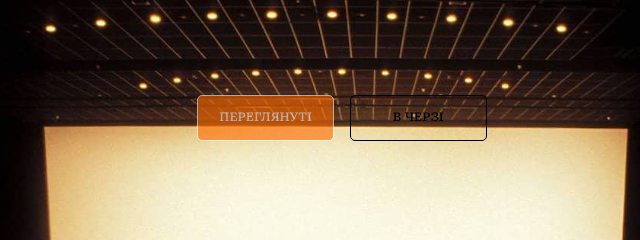
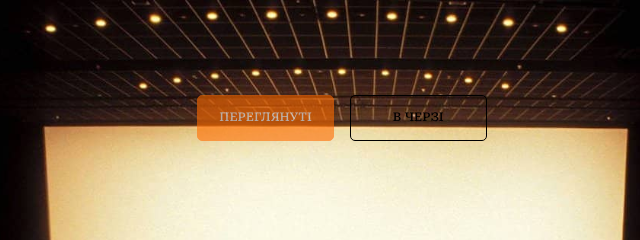
Before and after one commit to Tkachenko-Yuriy/Filmoteka, a website built with Parcel: page src/my_library.html in a window 1280 px wide. Shown: the top 240 px of the page, 298-938 px from the left. Built offline with nearby package versions, Linux system fonts and the light colour scheme.

Commit message:
Update _button.scss

```diff
--- a/src/sass/components/_button.scss
+++ b/src/sass/components/_button.scss
@@ -16,7 +16,7 @@
 .active_btn {
     color: $active-btn-text-color;
     background-color: $active-btn-bg-color;
-    border-color: inherit;
+    border: 1px solid $active-btn-bg-color;
 }
 
 button[disabled] {
```
